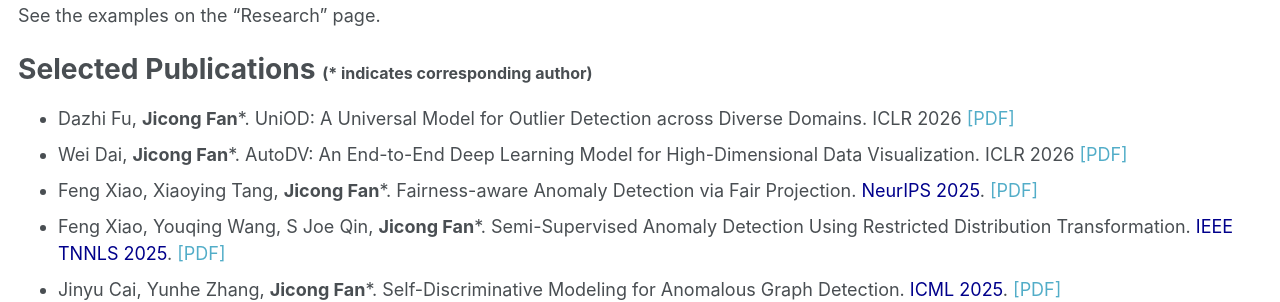
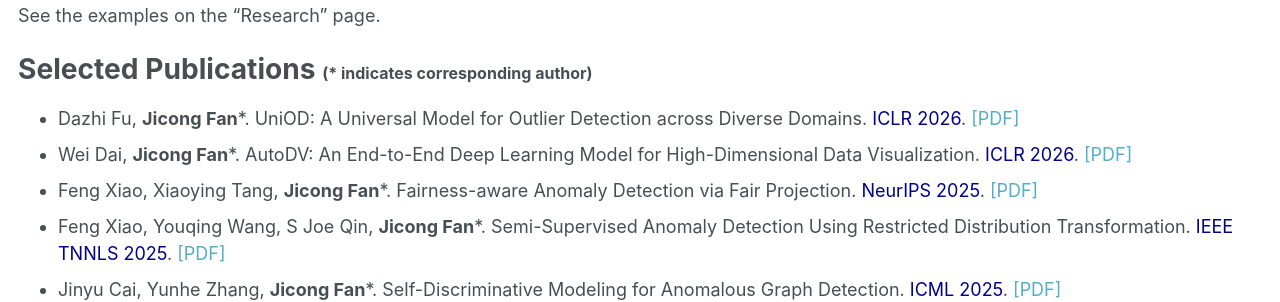
Before and after one commit to jicongfan/jicongfan.github.io, a Jekyll site: the page built from _pages/about.md, in a window 1280 px wide and 900 px high, scrolled down 1045 px. Shown: the part 152-454 px from the top of the window. Built offline with Jekyll 4.4.1, drawn with Linux system fonts in a browser that asks for light colours.

Commit message:
Update about.md

```diff
--- a/_pages/about.md
+++ b/_pages/about.md
@@ -48,8 +48,8 @@
 
 Selected Publications <font size=3>(* indicates corresponding author)</font>
 ======
-* Dazhi Fu, <strong>Jicong Fan</strong>*. UniOD: A Universal Model for Outlier Detection across Diverse Domains. ICLR 2026 <a href="https://openreview.net/pdf?id=Eu25AOvORb">[PDF]</a>
-* Wei Dai, <strong>Jicong Fan</strong>*. AutoDV: An End-to-End Deep Learning Model for High-Dimensional Data Visualization. ICLR 2026 <a href="https://openreview.net/pdf?id=vaflHrZhlY">[PDF]</a>
+* Dazhi Fu, <strong>Jicong Fan</strong>*. UniOD: A Universal Model for Outlier Detection across Diverse Domains. <font color=DarkBlue>ICLR 2026</font>. <a href="https://openreview.net/pdf?id=Eu25AOvORb">[PDF]</a>
+* Wei Dai, <strong>Jicong Fan</strong>*. AutoDV: An End-to-End Deep Learning Model for High-Dimensional Data Visualization. <font color=DarkBlue>ICLR 2026</font>. <a href="https://openreview.net/pdf?id=vaflHrZhlY">[PDF]</a>
 * Feng Xiao, Xiaoying Tang, <strong>Jicong Fan</strong>*. Fairness-aware Anomaly Detection via Fair Projection. <font color=DarkBlue>NeurIPS 2025</font>. <a href="https://openreview.net/pdf?id=gjjsDmlQRW">[PDF]</a>
 * Feng Xiao, Youqing Wang, S Joe Qin, <strong>Jicong Fan</strong>*. Semi-Supervised Anomaly Detection Using Restricted Distribution Transformation. <font color=DarkBlue>IEEE TNNLS 2025</font>. <a href="https://ieeexplore.ieee.org/document/11071974">[PDF]</a>
 * Jinyu Cai, Yunhe Zhang, <strong>Jicong Fan</strong>*. Self-Discriminative Modeling for Anomalous Graph Detection. <font color=DarkBlue>ICML 2025</font>. <a href="https://arxiv.org/pdf/2310.06261">[PDF]</a>
```
